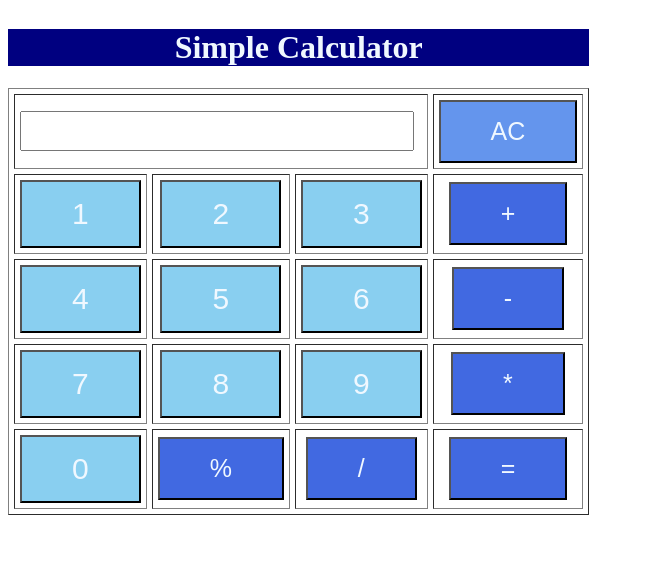
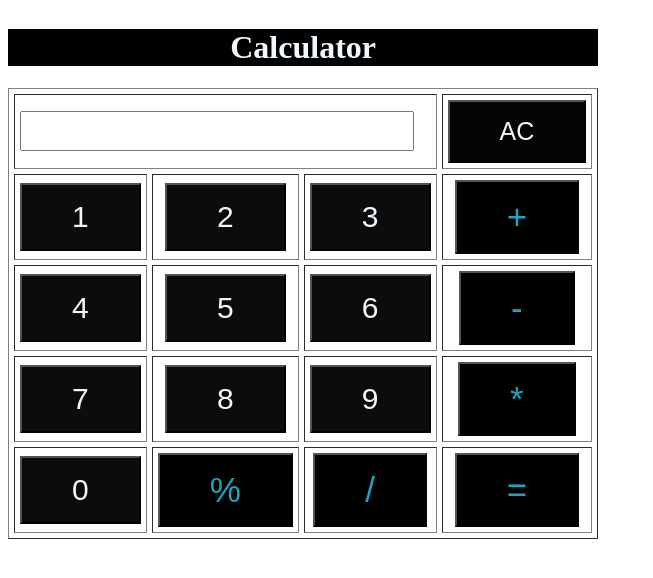
Before and after one commit to Harini0303/Simple-Calculator-JS, a plain HTML site: page Calculator.html in a window 1280 px wide. Shown: the whole page, without its empty margins (0-653 px from the left). Drawn offline with Linux system fonts and the light colour scheme.

Commit message:
Update Calculator.html

```diff
--- a/Calculator.html
+++ b/Calculator.html
@@ -3,7 +3,7 @@
     <head>
         <style>
             .b{
-                background-color: #89CFF0;
+                background-color: #0c0c0c;
                 color:  aliceblue;
                 padding: 15px 50px;
                 text-align: center;
@@ -11,14 +11,14 @@
             }
 
             .b1{
-                background-color:#4169E1;
-                color:  aliceblue;
+                background-color:#000000;
+                color:  rgb(30, 164, 190);
                 padding: 15px 50px;
                 text-align: center;
-                font-size: 25px;
+                font-size: 35px;
             }
             .b2{
-                background-color:#6495ED ;
+                background-color:#050505 ;
                 color:  aliceblue;
                 padding: 15px 50px;
                 text-align: center;
@@ -30,7 +30,7 @@
             }
 
             .h{
-                background-color: #000080;
+                background-color: #010101;
                 color: aliceblue;
             }
 
@@ -53,12 +53,13 @@
             }
 
         </script>
-        <title>Calculator</title>
+
+        <title>CALCULATOR</title>
     </head>
 
     <body>
         <table border="1" cellspacing="5px" cellpadding="5px">
-            <caption><h1 class="h">Simple Calculator</h1></caption>
+            <caption><h1 class="h">Calculator</h1></caption>
 
             <!-- 1 row-->
 
```
